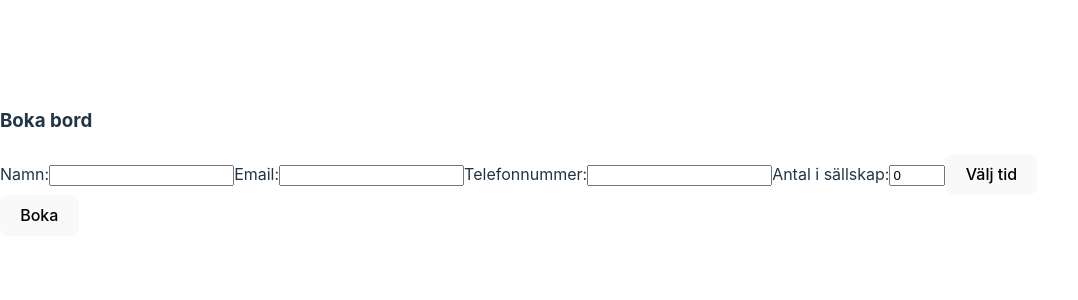
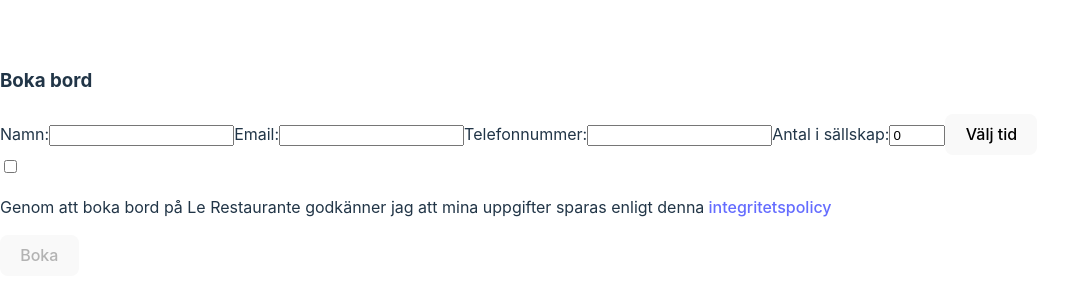
Before and after one commit to MarcusRei/Le-Restaurante, a React (Vite) app in the folder fed22s-therestaurant/: page /booking in a window 1280 px wide. Shown: the part 238-538 px from the top of the page, without its empty margins (0-1078 px from the left). Built offline with nearby package versions, Linux system fonts and the light colour scheme.

Commit message:
feat- add checkbox for GDPR

```diff
--- a/fed22s-therestaurant/package.json
+++ b/fed22s-therestaurant/package.json
@@ -9,11 +9,13 @@
     "preview": "vite preview"
   },
   "dependencies": {
+    "@types/styled-components": "^5.1.26",
     "react": "^18.2.0",
     "react-dom": "^18.2.0",
     "react-router-dom": "^6.11.2",
     "router": "^1.3.8",
-    "router-dom": "^2.2.11"
+    "router-dom": "^2.2.11",
+    "styled-components": "^5.3.11"
   },
   "devDependencies": {
     "@types/react": "^18.0.28",
--- a/fed22s-therestaurant/src/components/Form.tsx
+++ b/fed22s-therestaurant/src/components/Form.tsx
@@ -2,6 +2,7 @@ import { ChangeEvent, FormEvent, useState } from "react";
 import { Customer } from "../models/Customer";
 
 export const Form = () => {
+  const [policyChecked, setPolicyChecked] = useState(false);
   const [customer, setCustomer] = useState<Customer>({
     name: "",
     email: "",
@@ -22,6 +23,10 @@ export const Form = () => {
     if (e.target.type === "number") {
       setCustomer({ ...customer, [prop]: +e.target.value });
     }
+  };
+
+  const handleCheckbox = (e: ChangeEvent<HTMLInputElement>) => {
+    setPolicyChecked(e.target.checked);
   };
 
   return (
@@ -72,7 +77,16 @@ export const Form = () => {
         </label>
         <button>Välj tid</button>
       </form>
-      <button>Boka</button>
+      <input type="checkbox" onChange={handleCheckbox} />
+      <p>
+        Genom att boka bord på Le Restaurante godkänner jag att mina uppgifter
+        sparas enligt denna
+        <a href="https://book.easytablebooking.com/book/privacy/?id=b6e01&lang=SE">
+          {" "}
+          integritetspolicy
+        </a>
+      </p>
+      <button disabled={!policyChecked}>Boka</button>
     </div>
   );
 };
--- /dev/null
+++ b/fed22s-therestaurant/src/components/styled/Input.tsx
@@ -0,0 +1,3 @@
+import styled from "styled-components";
+
+export const Input = styled.input;
```
Also changed, not shown: 1 other file (tests, documents, lock files or other folders).
